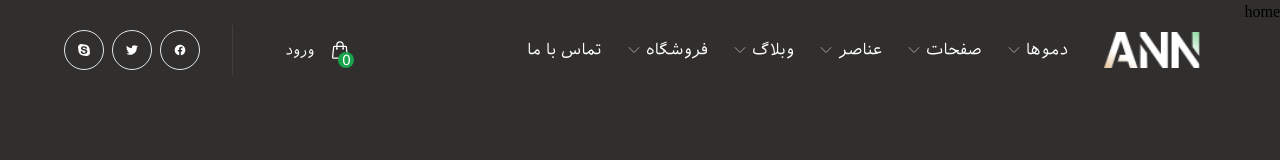
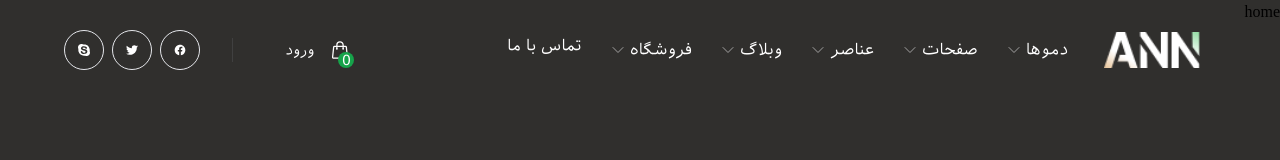
Before and after one commit to Aydin-lip/wallet, a Next.js app: page / in a window 1280 px wide. Shown: the top 160 px of the page. Built offline with nearby package versions, Linux system fonts and the light colour scheme; some icons are missing.

Commit message:
Set navbar res for scroll time

```diff
--- a/src/components/navbar/dropdown.tsx
+++ b/src/components/navbar/dropdown.tsx
@@ -4,8 +4,9 @@ import { useEffect, useState } from "react";
 interface IProps {
   isHoverElement: boolean
   children: JSX.Element
+  big?: boolean
 }
-const DropdownNavbar = ({ isHoverElement, children }: IProps) => {
+const DropdownNavbar = ({ isHoverElement, children, big = false }: IProps) => {
   const [hoverRef, isHovering] = useHover();
   const [initialState, setInitialState] = useState<boolean | null>(null)
 
@@ -19,37 +20,11 @@ const DropdownNavbar = ({ isHoverElement, children }: IProps) => {
 
   if (initialState === null) return <></>;
 
-  const style = `
-  .open {
-    animation: openAnimation .1s linear forwards;
-  }
-  .close {
-    animation: closeAnimation .1s linear forwards;
-  }
-  @keyframes openAnimation {
-    from {
-      margin-top: -1rem;
-    }
-    to {
-      margin-top: 0;
-    }
-  }
-  @keyframes closeAnimation {
-    from {
-      margin-top: 0;
-    }
-    to {
-      margin-top: -1rem;
-      display: none;
-    }
-  }
-  `
   return (
     <>
-      <style children={style} />
       <div className="relative">
         {(isHoverElement || isHovering) &&
-          <div ref={hoverRef} className={`absolute top-3 -right-[10rem] cursor-default pt-10 ${isHoverElement || isHovering ? 'open' : 'close'} `}>
+          <div ref={hoverRef} className={`${big ? 'fixed top-14' : 'absolute top-3'} translate-x-1/2 right-1/2 cursor-default pt-10 ${isHoverElement || isHovering ? 'open' : 'close'} `}>
             <div className={`p-4 rounded-lg shadow-xl bg-navbar`}>
               {children}
             </div>
--- a/src/components/navbar/index.tsx
+++ b/src/components/navbar/index.tsx
@@ -1,28 +1,80 @@
+import { useState, useEffect } from 'react'
 import Image from "next/image"
 import Logo from "@/assets/images/logo.png"
 import { ShoppingBagIcon } from "@heroicons/react/24/outline"
-import { LockCircle } from "iconsax-react"
+import { Category, LockCircle } from "iconsax-react"
 import FaceBookIcon from "@/assets/svgs/facebook"
 import TwitterIcon from "@/assets/svgs/twitter"
 import SkypeIcon from "@/assets/svgs/skype"
 import Items from "./items"
 
+const style = `
+.open {
+  animation: openAnimation .1s linear forwards;
+}
+.close {
+  animation: closeAnimation .1s linear forwards;
+}
+@keyframes openAnimation {
+  from {
+    margin-top: -1rem;
+  }
+  to {
+    margin-top: 0;
+  }
+}
+@keyframes closeAnimation {
+  from {
+    margin-top: 0;
+  }
+  to {
+    margin-top: -1rem;
+    display: none;
+  }
+}
+`
+
 const Navbar = () => {
+  const [scroll, setScroll] = useState<boolean>(false)
+
+  useEffect(() => {
+    // For change height navbar scroll time
+    if (typeof window !== 'undefined') {
+      window.addEventListener('scroll', () =>
+        setScroll(window.pageYOffset >= 80),
+      );
+    }
+  }, []);
+
   return (
     <>
-      <nav className="absolute top-0 right-0 left-0">
-        <div className="flex justify-between">
-          <div className="flex items-center gap-8 py-8 pr-20">
+      <style children={style} />
+      <nav className={`${scroll ? 'shadow-lg bg-black' : ''} fixed transition-all duration-300 top-0 right-0 left-0`}>
+        <div className="flex justify-between items-center">
+          <div className={`${scroll ? 'py-6' : 'pl-8 py-8'} pr-20 transition-all duration-300`}>
             <Image
               src={Logo}
               alt="logo navbar"
               width={400}
               height={200}
-              className="w-24"
+              className={`${scroll ? 'w-16' : 'w-24'} transition-all duration-300`}
             />
+          </div>
+          <div className={`${scroll ? '' : 'ml-auto'} transition-all duration-300`}>
             <Items />
           </div>
-          <div className="flex gap-4 items-center pl-12">
+          <div className={`${scroll ? '' : 'hidden'} ml-28 transition-all duration-300`}>
+            <div className='p-1 border rounded-full border-active-them cursor-pointer transition-all duration-300 hover:bg-active-them'>
+              <span className='block p-2 rounded-full bg-active-them'>
+                <Category
+                  size={20}
+                  color='#fff'
+                  variant="Bulk"
+                />
+              </span>
+            </div>
+          </div>
+          <div className={`flex gap-4 items-center pl-12 ${scroll ? 'hidden' : ''} transition-all duration-300`}>
             <div className="h-1/2 border-l border-neutral-700 px-6 flex items-center gap-4 text-white">
               <div className="relative cursor-pointer">
                 <ShoppingBagIcon className="w-5" />
--- a/src/components/navbar/items.tsx
+++ b/src/components/navbar/items.tsx
@@ -16,10 +16,11 @@ const Items = () => {
   return (
     <>
       <ul className="flex gap-4 text-white">
-        <li ref={hoverItemOne} className="cursor-pointer flex items-center gap-1 transition-all hover:text-active-them p-1">
+        <li ref={hoverItemOne} className="py-2 cursor-pointer flex items-center gap-1 transition-all hover:text-active-them p-1">
           دموها
           <ChevronDownIcon className="w-4 text-neutral-400" />
-          <DropdownNavbar isHoverElement={isHoveringItemOne}>
+          <div className="relative">
+            <DropdownNavbar isHoverElement={isHoveringItemOne} big={true}>
               <div className="flex justify-between w-[50rem] text-white p-4 text-nowrap">
                 <ul className="flex flex-col gap-4">
                   <li className={`${styleNavItems} flex items-center gap-2`}>
@@ -127,11 +128,13 @@ const Items = () => {
                 </ul>
               </div>
             </DropdownNavbar>
+          </div>
         </li>
-        <li ref={hoverItemTwo} className="cursor-pointer flex items-center gap-1 transition-all hover:text-active-them p-1">
+        <li ref={hoverItemTwo} className="py-2 cursor-pointer flex items-center gap-1 transition-all hover:text-active-them p-1">
           صفحات
           <ChevronDownIcon className="w-4 text-neutral-400" />
-          <DropdownNavbar isHoverElement={isHoveringItemTwo}>
+          <div className="relative">
+            <DropdownNavbar isHoverElement={isHoveringItemTwo} big={true}>
               <div className="flex justify-between gap-4 min-w-[50rem] text-white px-4 text-nowrap">
                 <div>
                   <ul className="flex flex-col gap-4 text-[.8rem]">
@@ -245,11 +248,13 @@ const Items = () => {
                 </ul>
               </div>
             </DropdownNavbar>
+          </div>
         </li>
-        <li ref={hoverItemThree} className="cursor-pointer flex items-center gap-1 transition-all hover:text-active-them p-1">
+        <li ref={hoverItemThree} className="py-2 cursor-pointer flex items-center gap-1 transition-all hover:text-active-them p-1">
           عناصر
           <ChevronDownIcon className="w-4 text-neutral-400" />
-          <DropdownNavbar isHoverElement={isHoveringItemThree}>
+          <div className="relative">
+            <DropdownNavbar isHoverElement={isHoveringItemThree} big={true}>
               <div className="flex justify-between w-[50rem] text-white p-4 text-nowrap">
                 <ul className="flex flex-col gap-4">
                   <li className={`${styleNavItems} flex items-center gap-2`}>
@@ -409,10 +414,12 @@ const Items = () => {
                 </ul>
               </div>
             </DropdownNavbar>
+          </div>
         </li>
-        <li ref={hoverItemFour} className="cursor-pointer flex items-center gap-1 transition-all hover:text-active-them p-1">
+        <li ref={hoverItemFour} className="py-2 cursor-pointer flex items-center gap-1 transition-all hover:text-active-them p-1">
           وبلاگ
           <ChevronDownIcon className="w-4 text-neutral-400" />
+          <div className="relative">
             <DropdownNavbar isHoverElement={isHoveringItemFour}>
               <div className="flex justify-between text-white text-nowrap">
                 <ul className="flex flex-col gap-4">
@@ -449,10 +456,12 @@ const Items = () => {
                 </ul>
               </div>
             </DropdownNavbar>
+          </div>
         </li>
-        <li ref={hoverItemFive} className="cursor-pointer flex items-center gap-1 transition-all hover:text-active-them p-1">
+        <li ref={hoverItemFive} className="py-2 cursor-pointer flex items-center gap-1 transition-all hover:text-active-them p-1">
           فروشگاه
           <ChevronDownIcon className="w-4 text-neutral-400" />
+          <div className="relative">
             <DropdownNavbar isHoverElement={isHoveringItemFive}>
               <div className="flex justify-between text-white text-nowrap">
                 <ul className="flex flex-col gap-4">
@@ -486,6 +495,7 @@ const Items = () => {
                 </ul>
               </div>
             </DropdownNavbar>
+          </div>
         </li>
         <li className="cursor-pointer transition-all hover:text-active-them p-1">
           تماس با ما
```
Lines whose indentation alone changed are shown as unchanged.
